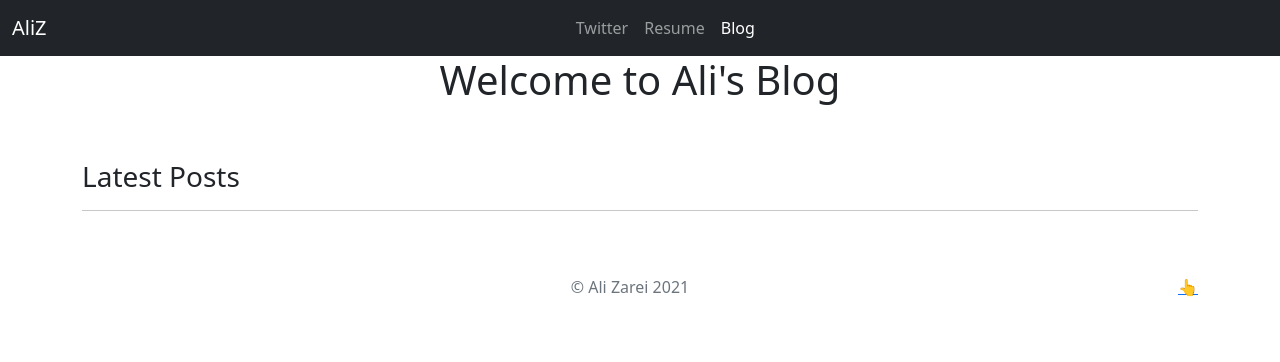
After one commit to jackoop/portfilio-project, a Django app: page /blog/ in a window 1280 px wide. The commit adds this page. Shown: the top 362 px of the page. Run offline with Django 3.2, Linux system fonts and the light colour scheme; data that the repository does not hold is empty.

Commit message:
blog functionality and polish

```diff
--- /dev/null
+++ b/blog/templates/blog/allblogs.html
@@ -0,0 +1,109 @@
+
+    <!doctype html>
+    <html lang="en">
+      <head>
+        {% load static %}
+        <meta charset="utf-8">
+        <meta name="viewport" content="width=device-width, initial-scale=1">
+        <meta name="description" content="">
+        <meta name="author" content="Mark Otto, Jacob Thornton, and Bootstrap contributors">
+        <meta name="generator" content="Hugo 0.79.0">
+        <title>Ali zarei</title>
+
+<!--        <link rel="canonical" href="https://getbootstrap.com/docs/5.0/examples/album/">-->
+
+
+
+        <!-- Bootstrap core CSS -->
+    <!--<link href="/docs/5.0/dist/css/bootstrap.min.css" rel="stylesheet" integrity="sha384-giJF6kkoqNQ00vy+HMDP7azOuL0xtbfIcaT9wjKHr8RbDVddVHyTfAAsrekwKmP1" crossorigin="anonymous">-->
+        <link href="https://cdn.jsdelivr.net/npm/bootstrap@5.0.0-beta1/dist/css/bootstrap.min.css" rel="stylesheet" integrity="sha384-giJF6kkoqNQ00vy+HMDP7azOuL0xtbfIcaT9wjKHr8RbDVddVHyTfAAsrekwKmP1" crossorigin="anonymous">
+        <!-- Favicons -->
+
+    <!--    <link rel="apple-touch-icon" href="/docs/5.0/assets/img/favicons/apple-touch-icon.png" sizes="180x180">-->
+    <!--    <link rel="icon" href="/docs/5.0/assets/img/favicons/favicon-32x32.png" sizes="32x32" type="image/png">-->
+    <!--    <link rel="icon" href="/docs/5.0/assets/img/favicons/favicon-16x16.png" sizes="16x16" type="image/png">-->
+    <!--&lt;!&ndash;    <link rel="manifest" href="/docs/5.0/assets/img/favicons/manifest.json">&ndash;&gt;-->
+    <!--    <link rel="mask-icon" href="/docs/5.0/assets/img/favicons/safari-pinned-tab.svg" color="#7952b3">-->
+    <!--    <link rel="icon" href="/docs/5.0/assets/img/favicons/favicon.ico">-->
+        <meta name="theme-color" content="#7952b3">
+
+
+        <style>
+          .bd-placeholder-img {
+            font-size: 1.125rem;
+            text-anchor: middle;
+            -webkit-user-select: none;
+            -moz-user-select: none;
+            user-select: none;
+          }
+
+          @media (min-width: 768px) {
+            .bd-placeholder-img-lg {
+              font-size: 3.5rem;
+            }
+          }
+        </style>
+
+
+      </head>
+      <body>
+
+    <header>
+        <nav class="navbar navbar-expand-lg navbar-dark bg-dark">
+          <div class="container-fluid">
+            <a class="navbar-brand" href="{% url 'home' %}">AliZ</a>
+<!--            <button class="navbar-toggler" type="button" data-bs-toggle="collapse" data-bs-target="#navbarNavAltMarkup" aria-controls="navbarNavAltMarkup" aria-expanded="false" aria-label="Toggle navigation">-->
+            <button class="navbar-toggler" type="button" data-bs-toggle="collapse" data-bs-target="#navbarNavAltMarkup" aria-controls="navbarNavAltMarkup" aria-expanded="false" aria-label="Toggle navigation">
+              <span class="navbar-toggler-icon"></span>
+            </button>
+            <div class="collapse navbar-collapse" id="navbarNavAltMarkup">
+              <div class="navbar-nav mx-auto">
+                <a class="nav-item nav-link" href="#">Twitter</a>
+                <a class="nav-item nav-link" href="{% static 'resume.pdf' %}">Resume</a>
+                <a class="nav-item nav-link active" href="{% url 'allblogs'%}">Blog</a>
+<!--                <a class="nav-link disabled" href="#" tabindex="-1" aria-disabled="true">Disabled</a>-->
+              </div>
+            </div>
+          </div>
+        </nav>
+    </header>
+
+    <main>
+        <div class="container">
+            <h1 class="text-center">Welcome to Ali's Blog</h1>
+                <br />
+                <br />
+            <h3>Latest Posts</h3>
+            <hr />
+            {% for blog in blogs.all %}
+            <a href="{% url 'detail' blog.id%}"><h4>{{ blog.title }}</h4></a>
+            <br />
+            {{ blog.pub_date_pretty }}
+            <br />
+            <img class="img-fluid" width="20%" height="20%" src="{{ blog.image.url }}" />
+            <br /><br />
+            <p>{{ blog.summary }}</p>
+            <hr />
+
+
+
+            {% endfor %}
+        </div>
+    </main>
+
+    <footer class="text-muted py-5">
+  <div class="container">
+    <p class="float-end mb-1">
+      <a href="#">👆</a>
+    </p>
+    <p class="text-center" >© Ali Zarei {% now "Y" %}</p>
+<!--    <p class="mb-0">New to Bootstrap? <a href="/">Visit the homepage</a> or read our <a href="/docs/5.0/getting-started/introduction/">getting started guide</a>.</p>-->
+  </div>
+    </footer>
+
+    <!--    <script src="/docs/5.0/dist/js/bootstrap.bundle.min.js" integrity="sha384-ygbV9kiqUc6oa4msXn9868pTtWMgiQaeYH7/t7LECLbyPA2x65Kgf80OJFdroafW" crossorigin="anonymous"></script>-->
+        <script src="https://cdn.jsdelivr.net/npm/bootstrap@5.0.0-beta1/dist/js/bootstrap.bundle.min.js" integrity="sha384-ygbV9kiqUc6oa4msXn9868pTtWMgiQaeYH7/t7LECLbyPA2x65Kgf80OJFdroafW" crossorigin="anonymous"></script>
+<!--        <script src="https://cdn.jsdelivr.net/npm/@popperjs/core@2.5.4/dist/umd/popper.min.js" integrity="sha384-q2kxQ16AaE6UbzuKqyBE9/u/KzioAlnx2maXQHiDX9d4/zp8Ok3f+M7DPm+Ib6IU" crossorigin="anonymous"></script>-->
+<!--        <script src="https://cdn.jsdelivr.net/npm/bootstrap@5.0.0-beta1/dist/js/bootstrap.min.js" integrity="sha384-pQQkAEnwaBkjpqZ8RU1fF1AKtTcHJwFl3pblpTlHXybJjHpMYo79HY3hIi4NKxyj" crossorigin="anonymous"></script>-->
+
+      </body>
--- /dev/null
+++ b/blog/urls.py
@@ -0,0 +1,7 @@
+from django.urls import path
+from . import views
+
+urlpatterns = [
+    path('', views.allblogs, name='allblogs'),
+    path('<int:blog_id>/', views.detail, name='detail'),
+]
--- a/blog/views.py
+++ b/blog/views.py
@@ -1,3 +1,13 @@
-from django.shortcuts import render
+from django.shortcuts import render, get_object_or_404
+from .models import Blog
+
 
 # Create your views here.
+def allblogs(request):
+    blogs = Blog.objects
+    return render(request, 'blog/allblogs.html', {'blogs': blogs})
+
+
+def detail(request, blog_id):
+    detailblog = get_object_or_404(Blog, pk=blog_id)
+    return render(request, 'blog/detail.html', {'blog': detailblog})
--- a/jobs/views.py
+++ b/jobs/views.py
@@ -6,4 +6,4 @@ from .models import Job
 
 def home(request):
     jobs = Job.objects
-    return render(request, 'jobs/home.html', {'jobs':jobs})
+    return render(request, 'jobs/home.html', {'jobs': jobs})
--- a/portfolio/urls.py
+++ b/portfolio/urls.py
@@ -17,9 +17,11 @@ from django.contrib import admin
 from django.urls import path
 from django.conf import settings
 from django.conf.urls.static import static
+from django.urls import include
 import jobs.views
 
 urlpatterns = [
     path('admin/', admin.site.urls),
     path('', jobs.views.home, name='home'),
-]+ static(settings.MEDIA_URL, document_root=settings.MEDIA_ROOT)
+    path('blog/', include('blog.urls')),
+] + static(settings.MEDIA_URL, document_root=settings.MEDIA_ROOT)
```
Also changed, not shown: blog/models.py (+7 -0 lines), blog/templates/blog/detail.html (added, +97 -0 lines), jobs/templates/jobs/home.html (+20 -6 lines), portfolio/settings.py (+6 -1 lines), 1 other file.
